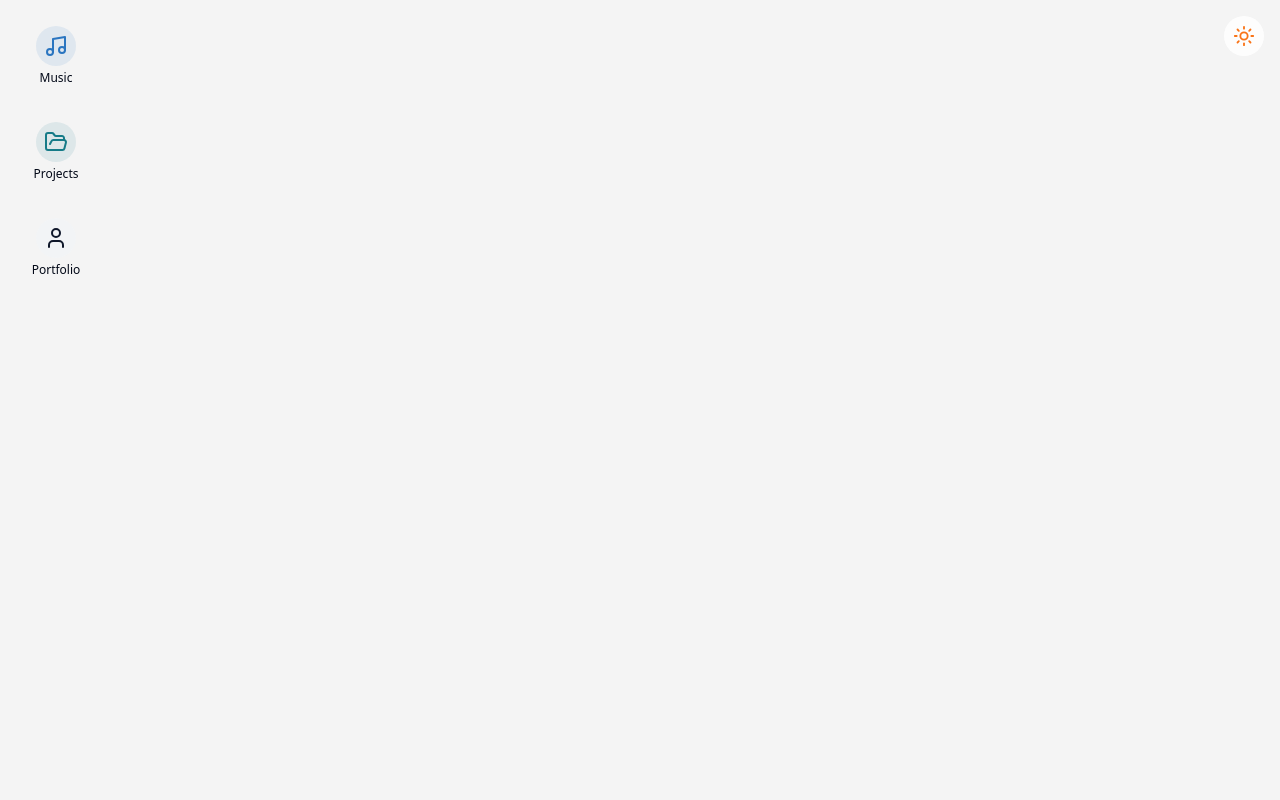
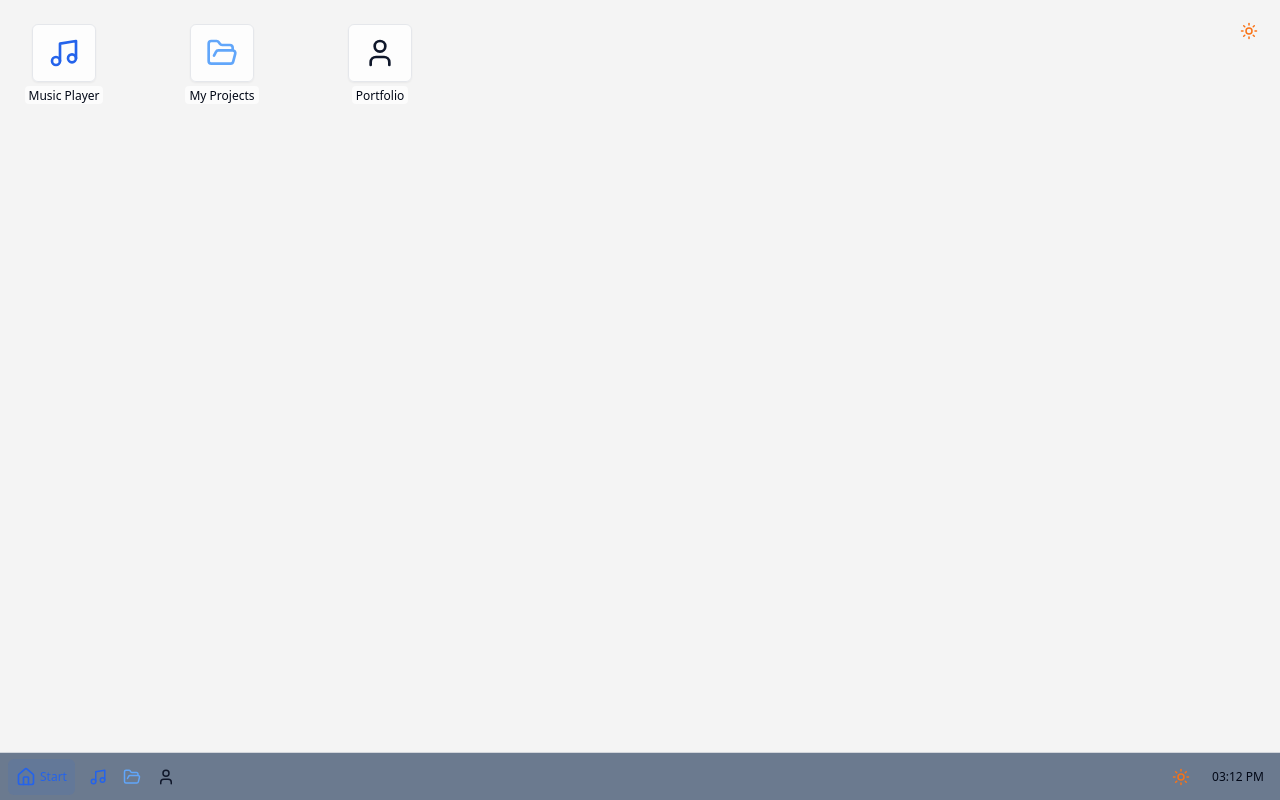
Before and after one commit to Aobir-banerjee/melody-folder-navigator, a React (Vite) app: page / in a window 1280 px wide. Built offline with nearby package versions, Linux system fonts and the light colour scheme.

Commit message:
Improve user interface and style
The code was changed to improve the user interface and make it more like the Windows operating system style.

```diff
--- a/src/components/Desktop.tsx
+++ b/src/components/Desktop.tsx
@@ -6,6 +6,7 @@ import MusicPlayer from './MusicPlayer';
 import ProjectFolder from './ProjectFolder';
 import Portfolio from './Portfolio';
 import ThemeToggle from './ThemeToggle';
+import Taskbar from './Taskbar';
 import { Music, FolderOpen, User } from 'lucide-react';
 
 const Desktop: React.FC = () => {
@@ -25,38 +26,40 @@ const Desktop: React.FC = () => {
     <div
       className={`min-h-screen w-full
                 bg-desktop-light dark:bg-desktop-dark transition-colors duration-300
-                flex flex-col overflow-hidden p-4`}
+                flex flex-col overflow-hidden`}
     >
       {/* Desktop Icons */}
-      <div className="grid grid-cols-1 gap-4 w-20">
+      <div className="flex-1 p-4">
+        <div className="grid grid-cols-3 md:grid-cols-5 lg:grid-cols-8 gap-4 justify-start">
           <div
             className="desktop-icon"
             onClick={() => handleIconClick('music')}
           >
-          <div className="rounded-full bg-primary/10 p-2 mb-1">
-            <Music size={24} className="text-primary" />
+            <div className="desktop-icon-img-container">
+              <Music size={32} className="text-primary" />
             </div>
-          <span className="desktop-icon-text">Music</span>
+            <span className="desktop-icon-text">Music Player</span>
           </div>
 
           <div
             className="desktop-icon"
             onClick={() => handleIconClick('projects')}
           >
-          <div className="rounded-full bg-accent/10 p-2 mb-1">
-            <FolderOpen size={24} className="text-accent" />
+            <div className="desktop-icon-img-container">
+              <FolderOpen size={32} className="text-accent" />
             </div>
-          <span className="desktop-icon-text">Projects</span>
+            <span className="desktop-icon-text">My Projects</span>
           </div>
 
           <div
             className="desktop-icon"
             onClick={() => handleIconClick('portfolio')}
           >
-          <div className="rounded-full bg-secondary/50 p-2 mb-1">
-            <User size={24} className="text-secondary-foreground" />
+            <div className="desktop-icon-img-container">
+              <User size={32} className="text-secondary-foreground" />
             </div>
             <span className="desktop-icon-text">Portfolio</span>
+          </div>
         </div>
       </div>
 
@@ -71,6 +74,7 @@ const Desktop: React.FC = () => {
           key={window.id}
           id={window.id}
           title={window.title}
+          type={window.type}
           zIndex={window.zIndex}
           position={window.position}
           size={window.size}
@@ -81,6 +85,9 @@ const Desktop: React.FC = () => {
           {window.type === 'portfolio' && <Portfolio />}
         </Window>
       ))}
+
+      {/* Taskbar */}
+      <Taskbar />
     </div>
   );
 };
--- /dev/null
+++ b/src/components/Taskbar.tsx
@@ -0,0 +1,80 @@
+
+import React from 'react';
+import { useDesktop } from '@/contexts/DesktopContext';
+import { Home, Music, FolderOpen, User, Settings } from 'lucide-react';
+import ThemeToggle from './ThemeToggle';
+
+const Taskbar: React.FC = () => {
+  const {
+    windows,
+    activeWindowId,
+    openWindow,
+    focusWindow
+  } = useDesktop();
+
+  const activeWindows = windows.filter(w => w.isOpen);
+
+  return (
+    <div className="taskbar w-full bg-window-header-light dark:bg-window-header-dark border-t border-gray-300 dark:border-gray-600 flex items-center justify-between p-1 px-2 h-12 shadow-md z-50">
+      {/* Start Button */}
+      <div className="flex items-center">
+        <button className="start-button bg-primary/10 hover:bg-primary/20 text-primary p-2 rounded-md flex items-center gap-1 mr-2">
+          <Home size={20} />
+          <span className="text-xs font-medium hidden sm:inline">Start</span>
+        </button>
+
+        {/* Quick Launch */}
+        <div className="quick-launch flex space-x-1">
+          <button
+            className="taskbar-icon p-1.5 hover:bg-white/10 rounded"
+            onClick={() => openWindow('music')}
+          >
+            <Music size={18} className="text-primary" />
+          </button>
+          <button
+            className="taskbar-icon p-1.5 hover:bg-white/10 rounded"
+            onClick={() => openWindow('projects')}
+          >
+            <FolderOpen size={18} className="text-accent" />
+          </button>
+          <button
+            className="taskbar-icon p-1.5 hover:bg-white/10 rounded"
+            onClick={() => openWindow('portfolio')}
+          >
+            <User size={18} className="text-secondary-foreground" />
+          </button>
+        </div>
+      </div>
+
+      {/* Window Buttons */}
+      <div className="window-buttons flex-1 flex justify-center space-x-1 overflow-x-auto pl-2 pr-2">
+        {activeWindows.map(window => (
+          <button
+            key={window.id}
+            className={`window-button flex items-center h-full px-2 py-1 rounded max-w-[150px] truncate ${
+              window.id === activeWindowId
+                ? 'bg-white/20 border-b-2 border-primary'
+                : 'hover:bg-white/10'
+            }`}
+            onClick={() => focusWindow(window.id)}
+          >
+            {window.type === 'music' && <Music size={16} className="mr-1 text-primary" />}
+            {window.type === 'projects' && <FolderOpen size={16} className="mr-1 text-accent" />}
+            {window.type === 'portfolio' && <User size={16} className="mr-1 text-secondary-foreground" />}
+            <span className="text-xs font-medium truncate">{window.title}</span>
+          </button>
+        ))}
+      </div>
+
+      {/* System Tray */}
+      <div className="system-tray flex items-center space-x-2">
+        <ThemeToggle />
+        <div className="time-display text-xs font-medium px-2">
+          {new Date().toLocaleTimeString([], { hour: '2-digit', minute: '2-digit' })}
+        </div>
+      </div>
+    </div>
+  );
+};
+
+export default Taskbar;
--- a/src/components/ThemeToggle.tsx
+++ b/src/components/ThemeToggle.tsx
@@ -9,13 +9,14 @@ const ThemeToggle: React.FC = () => {
   return (
     <button
       onClick={toggleTheme}
-      className="glass-panel p-2 rounded-full hover:scale-105 transition-all duration-200"
+      className="p-1.5 rounded hover:bg-white/10 transition-all duration-200"
       aria-label="Toggle theme"
+      title={theme === 'light' ? 'Switch to dark mode' : 'Switch to light mode'}
     >
       {theme === 'light' ? (
-        <Sun size={22} className="text-orange-500" />
+        <Sun size={18} className="text-orange-500" />
       ) : (
-        <Moon size={22} className="text-blue-400" />
+        <Moon size={18} className="text-blue-400" />
       )}
     </button>
   );
--- a/src/components/Window.tsx
+++ b/src/components/Window.tsx
@@ -1,11 +1,13 @@
 
 import React, { useRef, useState, useEffect } from 'react';
 import { useDesktop } from '@/contexts/DesktopContext';
-import { X, Minus, Square } from 'lucide-react';
+import { X, Minus, Square, Maximize2 } from 'lucide-react';
+import WindowMenuBar from './WindowMenuBar';
 
 interface WindowProps {
   id: string;
   title: string;
+  type: 'music' | 'projects' | 'portfolio';
   zIndex: number;
   position: { x: number; y: number };
   size: { width: number; height: number };
@@ -16,6 +18,7 @@ interface WindowProps {
 const Window: React.FC<WindowProps> = ({
   id,
   title,
+  type,
   zIndex,
   position,
   size,
@@ -25,6 +28,9 @@ const Window: React.FC<WindowProps> = ({
   const { focusWindow, updateWindowPosition } = useDesktop();
   const [isDragging, setIsDragging] = useState(false);
   const [dragOffset, setDragOffset] = useState({ x: 0, y: 0 });
+  const [isMaximized, setIsMaximized] = useState(false);
+  const [previousSize, setPreviousSize] = useState(size);
+  const [previousPosition, setPreviousPosition] = useState(position);
   const windowRef = useRef<HTMLDivElement>(null);
 
   // Focus window when clicked
@@ -35,6 +41,8 @@ const Window: React.FC<WindowProps> = ({
 
   // Handle drag start
   const handleHeaderMouseDown = (e: React.MouseEvent) => {
+    if (isMaximized) return;
+
     e.preventDefault();
     focusWindow(id);
 
@@ -88,25 +96,43 @@ const Window: React.FC<WindowProps> = ({
     onClose();
   };
 
-  // Minimize window (placeholder for now)
+  // Minimize window
   const handleMinimize = (e: React.MouseEvent) => {
     e.stopPropagation();
-    // Minimize functionality would go here
+    // Minimize functionality will be implemented with taskbar
   };
 
-  // Maximize window (placeholder for now)
+  // Maximize/restore window
   const handleMaximize = (e: React.MouseEvent) => {
     e.stopPropagation();
-    // Maximize functionality would go here
+
+    if (isMaximized) {
+      // Restore window
+      updateWindowPosition(id, previousPosition);
+      setIsMaximized(false);
+    } else {
+      // Maximize window
+      setPreviousPosition(position);
+      setPreviousSize(size);
+      updateWindowPosition(id, { x: 0, y: 0 });
+      setIsMaximized(true);
+    }
+  };
+
+  // Double click on header to maximize/restore
+  const handleHeaderDoubleClick = () => {
+    handleMaximize({ stopPropagation: () => {} } as React.MouseEvent);
   };
 
   return (
     <div
       ref={windowRef}
-      className="window absolute transition-shadow duration-200"
+      className={`window absolute transition-shadow duration-200 ${
+        isMaximized ? 'fixed inset-0 w-full h-full m-0 rounded-none' : ''
+      }`}
       style={{
-        width: size.width,
-        height: size.height,
+        width: isMaximized ? '100%' : size.width,
+        height: isMaximized ? '100%' : size.height,
         left: position.x,
         top: position.y,
         zIndex,
@@ -116,6 +142,7 @@ const Window: React.FC<WindowProps> = ({
       <div
         className="window-header"
         onMouseDown={handleHeaderMouseDown}
+        onDoubleClick={handleHeaderDoubleClick}
       >
         <div className="flex items-center space-x-2">
           <div className="window-control bg-red-500 hover:bg-red-600" onClick={handleClose}></div>
@@ -125,7 +152,25 @@ const Window: React.FC<WindowProps> = ({
         <div className="flex-1 text-center font-medium text-sm truncate px-2">
           {title}
         </div>
-        <div className="w-14 flex justify-end">
+        <div className="w-14 flex justify-end space-x-2">
+          <Minus
+            size={16}
+            className="cursor-pointer hover:text-gray-200 transition-colors"
+            onClick={handleMinimize}
+          />
+          {isMaximized ? (
+            <Square
+              size={14}
+              className="cursor-pointer hover:text-gray-200 transition-colors"
+              onClick={handleMaximize}
+            />
+          ) : (
+            <Maximize2
+              size={14}
+              className="cursor-pointer hover:text-gray-200 transition-colors"
+              onClick={handleMaximize}
+            />
+          )}
           <X
             size={16}
             className="cursor-pointer hover:text-gray-200 transition-colors"
@@ -133,7 +178,18 @@ const Window: React.FC<WindowProps> = ({
           />
         </div>
       </div>
-      <div className="window-body" style={{ height: `calc(${size.height}px - 2.5rem)` }}>
+
+      {/* Menu Bar */}
+      <WindowMenuBar type={type} />
+
+      <div
+        className="window-body"
+        style={{
+          height: isMaximized
+            ? 'calc(100% - 2.5rem - 24px)'
+            : `calc(${size.height}px - 2.5rem - 24px)`
+        }}
+      >
         {children}
       </div>
     </div>
--- /dev/null
+++ b/src/components/WindowMenuBar.tsx
@@ -0,0 +1,110 @@
+
+import React from 'react';
+import {
+  Menubar,
+  MenubarMenu,
+  MenubarTrigger,
+  MenubarContent,
+  MenubarItem,
+  MenubarSeparator,
+  MenubarShortcut,
+} from '@/components/ui/menubar';
+
+interface WindowMenuBarProps {
+  type: 'music' | 'projects' | 'portfolio';
+}
+
+const WindowMenuBar: React.FC<WindowMenuBarProps> = ({ type }) => {
+  return (
+    <Menubar className="border-b border-gray-300 dark:border-gray-600 rounded-none h-6 min-h-0 py-0 px-0.5">
+      <MenubarMenu>
+        <MenubarTrigger className="text-xs py-0.5 px-2">File</MenubarTrigger>
+        <MenubarContent>
+          <MenubarItem>
+            New <MenubarShortcut>Ctrl+N</MenubarShortcut>
+          </MenubarItem>
+          <MenubarItem>
+            Open <MenubarShortcut>Ctrl+O</MenubarShortcut>
+          </MenubarItem>
+          <MenubarSeparator />
+          <MenubarItem>
+            Save <MenubarShortcut>Ctrl+S</MenubarShortcut>
+          </MenubarItem>
+          <MenubarSeparator />
+          <MenubarItem>Exit</MenubarItem>
+        </MenubarContent>
+      </MenubarMenu>
+
+      <MenubarMenu>
+        <MenubarTrigger className="text-xs py-0.5 px-2">Edit</MenubarTrigger>
+        <MenubarContent>
+          <MenubarItem>
+            Undo <MenubarShortcut>Ctrl+Z</MenubarShortcut>
+          </MenubarItem>
+          <MenubarItem>
+            Redo <MenubarShortcut>Ctrl+Y</MenubarShortcut>
+          </MenubarItem>
+          <MenubarSeparator />
+          <MenubarItem>
+            Cut <MenubarShortcut>Ctrl+X</MenubarShortcut>
+          </MenubarItem>
+          <MenubarItem>
+            Copy <MenubarShortcut>Ctrl+C</MenubarShortcut>
+          </MenubarItem>
+          <MenubarItem>
+            Paste <MenubarShortcut>Ctrl+V</MenubarShortcut>
+          </MenubarItem>
+        </MenubarContent>
+      </MenubarMenu>
+
+      {/* Type-specific menu items */}
+      {type === 'music' && (
+        <MenubarMenu>
+          <MenubarTrigger className="text-xs py-0.5 px-2">Playback</MenubarTrigger>
+          <MenubarContent>
+            <MenubarItem>Play/Pause</MenubarItem>
+            <MenubarItem>Next Track</MenubarItem>
+            <MenubarItem>Previous Track</MenubarItem>
+            <MenubarSeparator />
+            <MenubarItem>Volume</MenubarItem>
+          </MenubarContent>
+        </MenubarMenu>
+      )}
+
+      {type === 'projects' && (
+        <MenubarMenu>
+          <MenubarTrigger className="text-xs py-0.5 px-2">View</MenubarTrigger>
+          <MenubarContent>
+            <MenubarItem>Details</MenubarItem>
+            <MenubarItem>Icons</MenubarItem>
+            <MenubarItem>List</MenubarItem>
+            <MenubarSeparator />
+            <MenubarItem>Refresh</MenubarItem>
+          </MenubarContent>
+        </MenubarMenu>
+      )}
+
+      {type === 'portfolio' && (
+        <MenubarMenu>
+          <MenubarTrigger className="text-xs py-0.5 px-2">Options</MenubarTrigger>
+          <MenubarContent>
+            <MenubarItem>Refresh</MenubarItem>
+            <MenubarItem>Print</MenubarItem>
+            <MenubarSeparator />
+            <MenubarItem>Open in New Tab</MenubarItem>
+          </MenubarContent>
+        </MenubarMenu>
+      )}
+
+      <MenubarMenu>
+        <MenubarTrigger className="text-xs py-0.5 px-2">Help</MenubarTrigger>
+        <MenubarContent>
+          <MenubarItem>About</MenubarItem>
+          <MenubarItem>Support</MenubarItem>
+        </MenubarContent>
+      </MenubarMenu>
+    </Menubar>
+  );
+};
+
+export default WindowMenuBar;
--- a/src/contexts/DesktopContext.tsx
+++ b/src/contexts/DesktopContext.tsx
@@ -1,4 +1,3 @@
-
 import React, { createContext, useContext, useState, useEffect } from 'react';
 
 type WindowType = 'music' | 'projects' | 'portfolio';
@@ -39,25 +38,25 @@ const getWindowDefaults = (type: WindowType): Omit<Window, 'id'> => {
         title: 'Music Player',
         isOpen: true,
         zIndex: 1,
-        position: { ...basePosition, x: basePosition.x + 20 },
+        position: { x: 120, y: 80 },
         size: { ...baseSize, height: 500 },
       };
     case 'projects':
       return {
         type,
-        title: 'Projects',
+        title: 'My Projects',
         isOpen: true,
         zIndex: 1,
-        position: { ...basePosition, x: basePosition.x + 40, y: basePosition.y + 40 },
-        size: baseSize,
+        position: { x: 160, y: 100 },
+        size: { width: 700, height: 500 },
       };
     case 'portfolio':
       return {
         type,
-        title: 'Portfolio',
+        title: 'My Portfolio',
         isOpen: true,
         zIndex: 1,
-        position: { ...basePosition, x: basePosition.x + 60, y: basePosition.y + 60 },
+        position: { x: 140, y: 120 },
         size: { width: 800, height: 600 },
       };
     default:
@@ -78,7 +77,6 @@ export const DesktopProvider: React.FC<{ children: React.ReactNode }> = ({ child
   const [activeWindowId, setActiveWindowId] = useState<string | null>(null);
   const [highestZIndex, setHighestZIndex] = useState(1);
 
-  // Initialize theme based on user preference
   useEffect(() => {
     const savedTheme = localStorage.getItem('theme');
     const prefersDark = window.matchMedia('(prefers-color-scheme: dark)').matches;
@@ -92,7 +90,6 @@ export const DesktopProvider: React.FC<{ children: React.ReactNode }> = ({ child
     }
   }, []);
 
-  // Toggle theme function
   const toggleTheme = () => {
     const newTheme = theme === 'light' ? 'dark' : 'light';
     setTheme(newTheme);
@@ -100,7 +97,6 @@ export const DesktopProvider: React.FC<{ children: React.ReactNode }> = ({ child
     localStorage.setItem('theme', newTheme);
   };
 
-  // Window management functions
   const openWindow = (type: WindowType) => {
     const existingWindow = windows.find(w => w.type === type && w.isOpen);
 
--- a/src/index.css
+++ b/src/index.css
@@ -5,7 +5,7 @@
 
 @layer base {
   :root {
-    /* Light Theme */
+    /* Light Theme - Inspired by Windows XP/7 */
     --background: 0 0% 100%;
     --foreground: 222.2 84% 4.9%;
 
@@ -15,7 +15,7 @@
     --popover: 0 0% 100%;
     --popover-foreground: 222.2 84% 4.9%;
 
-    --primary: 210 64% 46%;
+    --primary: 221 83% 53%;
     --primary-foreground: 210 40% 98%;
 
     --secondary: 210 40% 96.1%;
@@ -24,7 +24,7 @@
     --muted: 210 40% 96.1%;
     --muted-foreground: 215.4 16.3% 46.9%;
 
-    --accent: 187 72% 31%;
+    --accent: 213 94% 68%;
     --accent-foreground: 222.2 47.4% 11.2%;
 
     --destructive: 0 84.2% 60.2%;
@@ -47,7 +47,7 @@
   }
 
   .dark {
-    /* Dark Theme */
+    /* Dark Theme - Inspired by Windows 10/11 Dark Mode */
     --background: 224 71% 4%;
     --foreground: 210 40% 98%;
 
@@ -57,7 +57,7 @@
     --popover: 224 71% 4%;
     --popover-foreground: 210 40% 98%;
 
-    --primary: 210 100% 66%;
+    --primary: 217 91% 60%;
     --primary-foreground: 222.2 47.4% 11.2%;
 
     --secondary: 217.2 32.6% 17.5%;
@@ -66,7 +66,7 @@
     --muted: 217.2 32.6% 17.5%;
     --muted-foreground: 215 20.2% 65.1%;
 
-    --accent: 187 70% 42%;
+    --accent: 217 91% 60%;
     --accent-foreground: 210 40% 98%;
 
     --destructive: 0 62.8% 30.6%;
@@ -107,38 +107,56 @@
 }
 
 @layer components {
+  /* Window Styling */
   .window {
-    @apply bg-white dark:bg-window-body-dark rounded-md overflow-hidden shadow-window dark:shadow-window-dark border border-border dark:border-border/10 backdrop-blur-sm animate-window-open;
+    @apply bg-white dark:bg-window-body-dark rounded-md overflow-hidden shadow-window dark:shadow-window-dark border border-gray-300 dark:border-gray-700 backdrop-blur-sm animate-window-open;
   }
 
   .window-header {
-    @apply bg-window-header-light dark:bg-window-header-dark text-white p-2 flex items-center justify-between select-none cursor-move;
+    @apply bg-gradient-to-r from-[#0070e0] to-[#3c98ff] dark:from-[#1a1d27] dark:to-[#2c3042] text-white p-2 flex items-center justify-between select-none cursor-move;
   }
 
   .window-body {
-    @apply bg-window-body-light dark:bg-window-body-dark p-4 overflow-auto;
+    @apply bg-[#f5f6fa] dark:bg-[#2d3142] p-4 overflow-auto;
   }
 
+  /* Desktop Icon Styling */
   .desktop-icon {
-    @apply flex flex-col items-center justify-center w-20 h-20 p-1 rounded-md transition-all duration-200 hover:bg-white/10 cursor-pointer select-none;
+    @apply flex flex-col items-center justify-center p-2 rounded-md transition-all duration-200 hover:bg-white/20 dark:hover:bg-black/20 cursor-pointer select-none w-24 h-24;
   }
 
-  .desktop-icon-img {
-    @apply w-10 h-10 mb-1 object-contain;
+  .desktop-icon-img-container {
+    @apply flex items-center justify-center w-16 h-16 mb-1 rounded-md bg-white/80 dark:bg-black/30 backdrop-blur-sm shadow-sm border border-gray-200 dark:border-gray-700;
   }
 
   .desktop-icon-text {
-    @apply text-xs text-center font-medium truncate max-w-full;
+    @apply text-xs text-center font-medium truncate max-w-full bg-white/70 dark:bg-black/50 backdrop-blur-sm px-1 py-0.5 rounded;
   }
 
+  /* Window Controls */
   .window-control {
     @apply w-3 h-3 rounded-full cursor-pointer transition-all duration-200;
   }
 
+  /* Taskbar Styling */
+  .taskbar {
+    @apply z-50;
+  }
+
+  .window-button {
+    @apply flex-nowrap whitespace-nowrap;
+  }
+
+  .start-button {
+    @apply transition-colors duration-200;
+  }
+
+  /* Glass Panel */
   .glass-panel {
     @apply bg-white/80 dark:bg-black/40 backdrop-blur-lg border border-white/20 dark:border-white/10 rounded-lg;
   }
 
+  /* Hover Effects */
   .hover-scale {
     @apply transition-transform duration-200 hover:scale-[1.02];
   }
```
Lines whose indentation alone changed are shown as unchanged.
